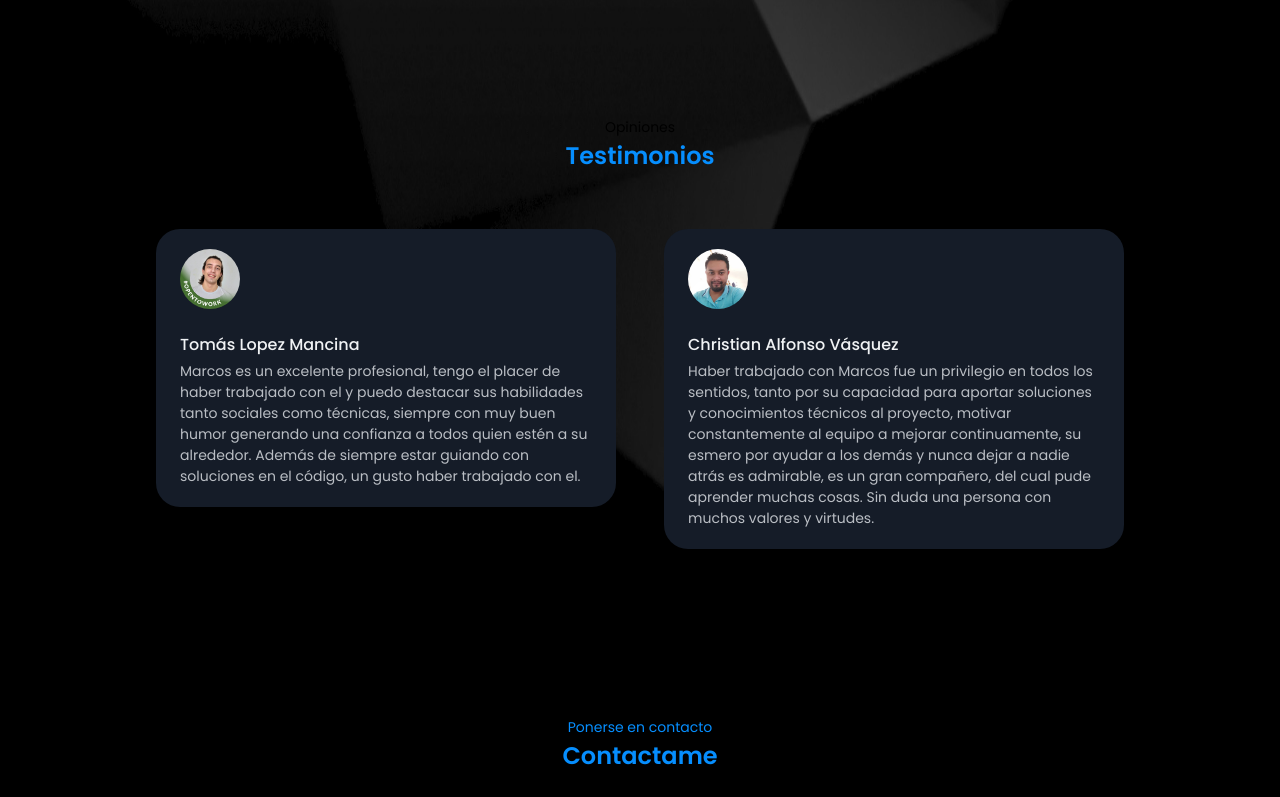
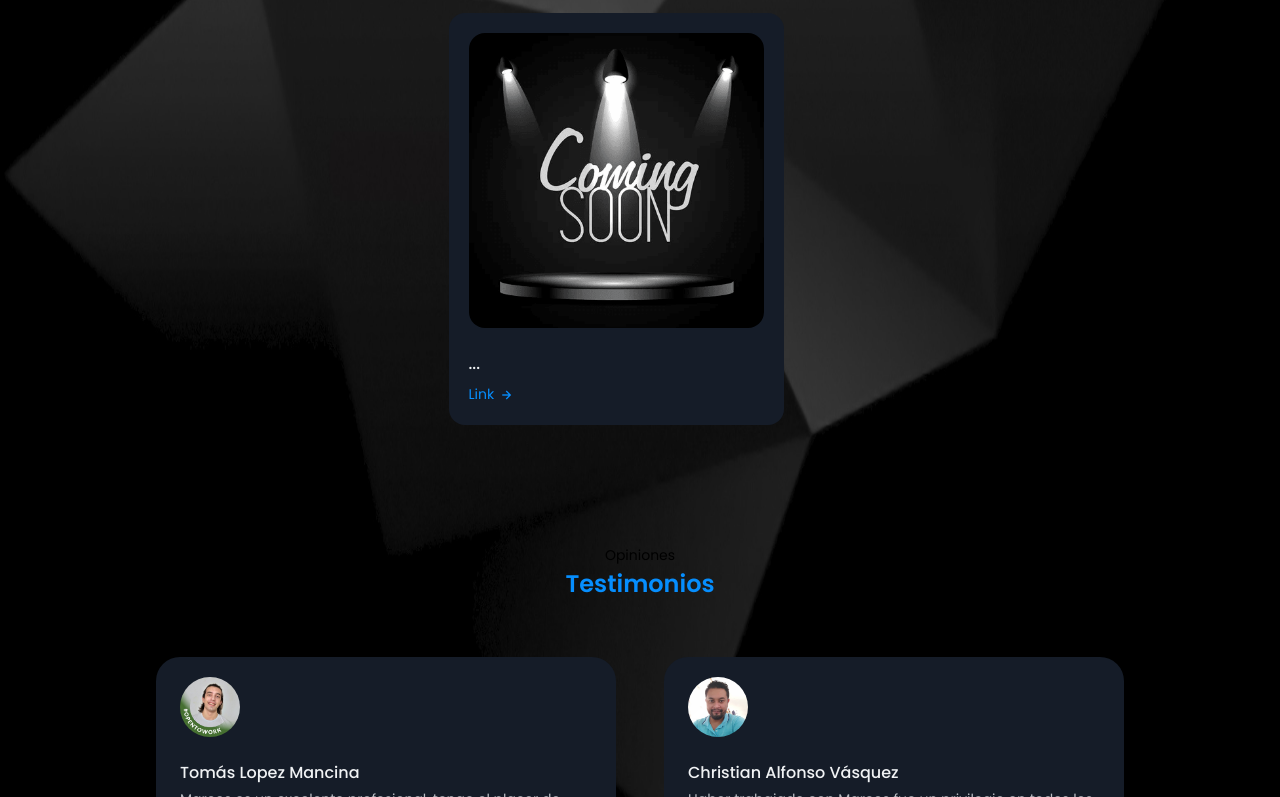
Before and after one commit to MarcosDemian/Portfolio, a plain HTML site: page index.html in a window 1280 px wide. Shown: the part 3942-4739 px from the top of the page. Drawn offline with nearby package versions, Linux system fonts and the light colour scheme.

Commit message:
Portfolio

```diff
--- a/index.html
+++ b/index.html
@@ -465,6 +465,18 @@
                         </a>
                     </div>
                 </div>
+
+                <div class="work__container container grid">
+                    <div class="work__card mix design">
+                        <img src="assets/img/Proximamente.png" alt="" class="work__img">
+
+                        <h3 class="work__title">...</h3>
+
+                        <a href="" class="work__button">
+                            Link <i class='bx bx-right-arrow-alt work__icon'></i>
+                        </a>
+                    </div>
+                </div>
             </section>
 
 
```
Also changed, not shown: assets/img/Proximamente.png (added).
